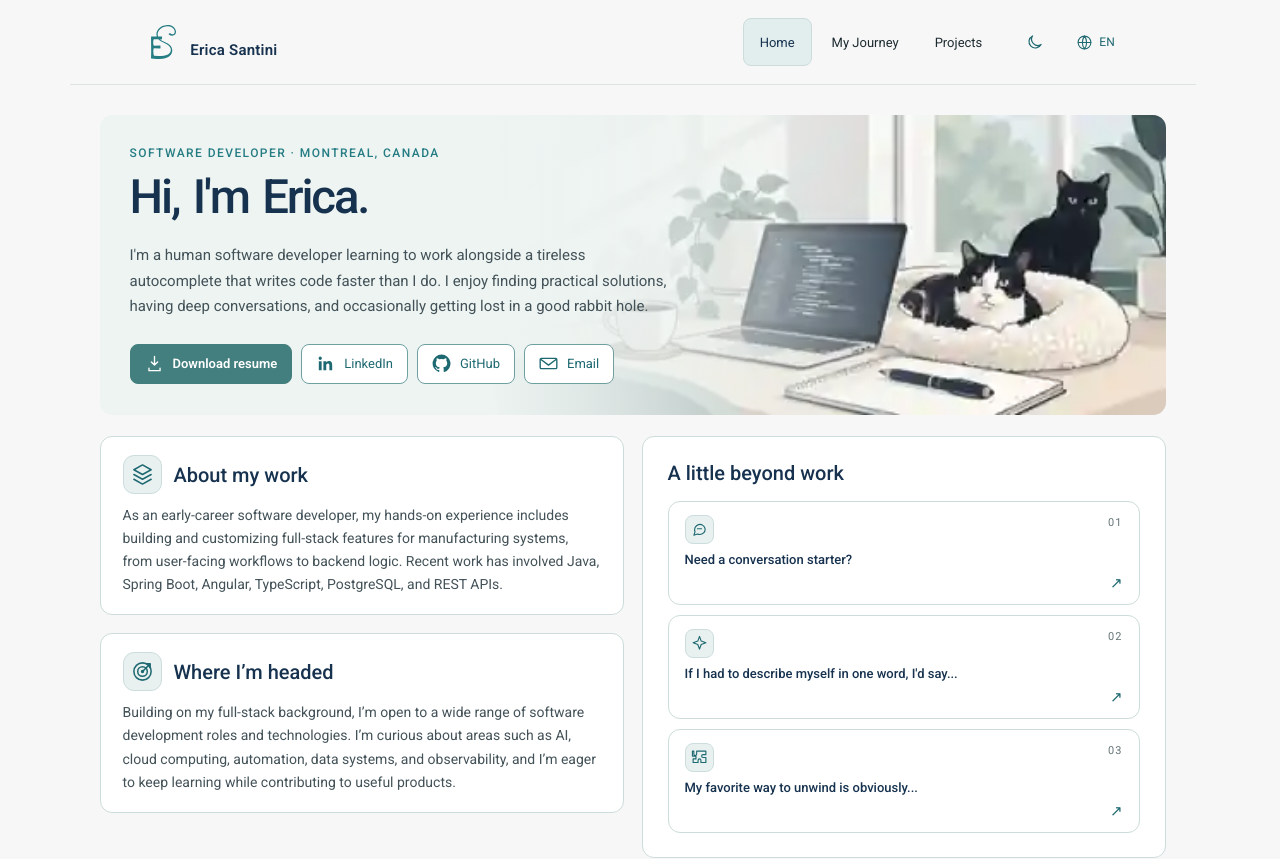
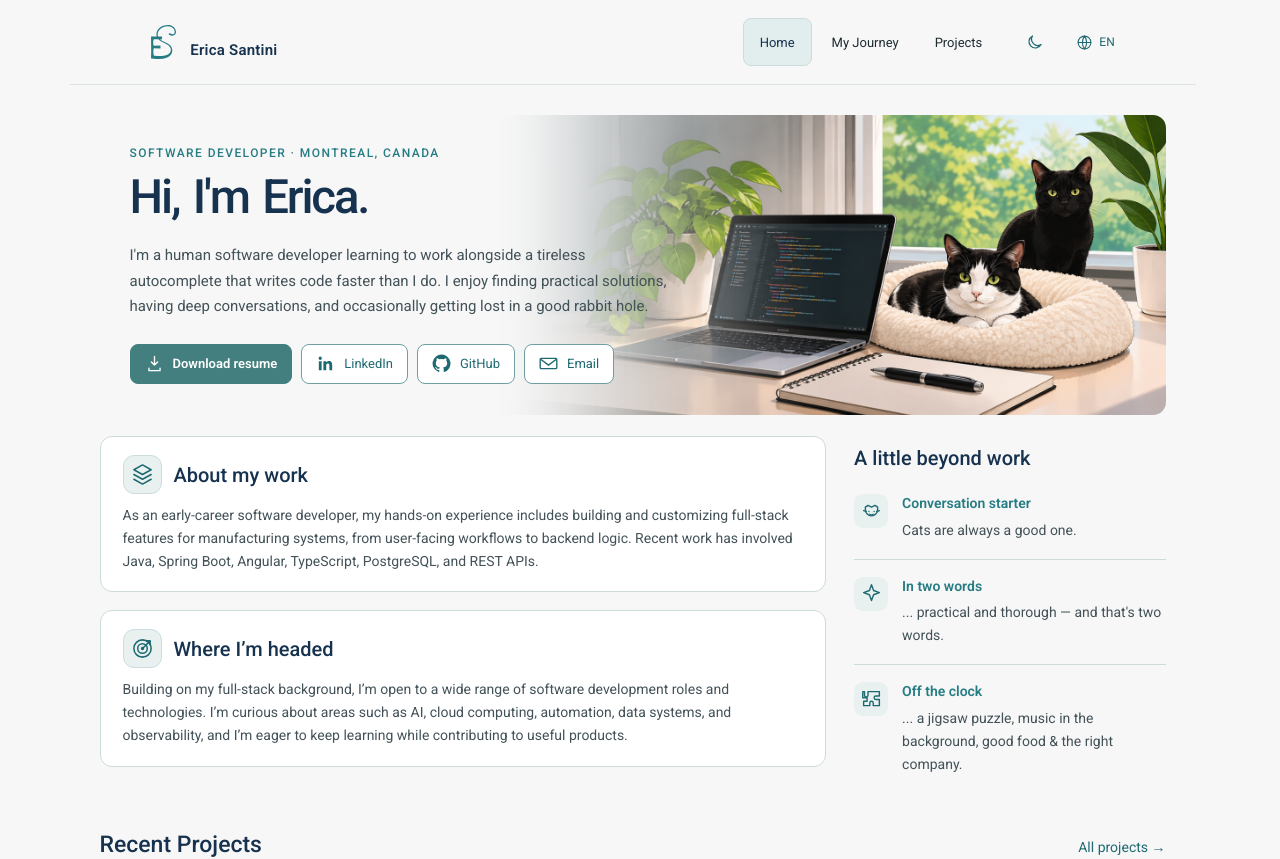
Before and after one commit to Kikasantini/erica-portfolio, a React (Vite) app: page /en in a window 1280 px wide. Shown: the top 859 px of the page. Built offline with nearby package versions, Linux system fonts and the light colour scheme.

Commit message:
Use transparent workspace art and editorial personal notes

```diff
--- a/src/index.css
+++ b/src/index.css
@@ -2255,3 +2255,101 @@ p {
     padding: 18px 20px;
   }
 }
+
+/* Editorial personal notes: wide professional column + narrow, borderless personal column. */
+.home-overview {
+  grid-template-columns: minmax(0, 7fr) minmax(0, 3fr);
+  align-items: stretch;
+  gap: 28px;
+}
+.home-overview__work { min-width: 0; }
+.home-overview .home-section--personal {
+  display: block;
+  align-self: start;
+  min-width: 0;
+  padding: 10px 0 0;
+  margin: 0;
+  border: 0;
+  border-radius: 0;
+  background: transparent;
+  box-shadow: none;
+}
+.home-overview .home-section--personal h2 {
+  margin: 0 0 19px;
+  font-size: 20px;
+  line-height: 1.25;
+}
+.home-personal-notes {
+  display: flex;
+  flex-direction: column;
+  gap: 0;
+}
+.home-personal-note {
+  display: grid;
+  grid-template-columns: 36px minmax(0, 1fr);
+  align-items: start;
+  gap: 12px;
+  position: relative;
+  padding: 17px 0;
+  border-bottom: 1px solid var(--soft-border);
+}
+.home-personal-note:first-child { padding-top: 4px; }
+.home-personal-note:last-child { border-bottom: none; }
+.home-personal-note__icon {
+  display: grid;
+  place-items: center;
+  width: 34px;
+  height: 34px;
+  border-radius: 9px;
+  background: var(--technology-tag-background-color);
+  color: var(--button-text-color);
+}
+.home-personal-note__icon svg { width: 21px; height: 21px; }
+.home-personal-note__content { min-width: 0; }
+.home-personal-note__content h3 {
+  margin: 0 0 5px;
+  color: var(--section-title-color);
+  font-size: 14px;
+  font-weight: 600;
+  line-height: 1.4;
+}
+.home-personal-note__content p {
+  margin: 0;
+  color: var(--paragraph-text);
+  font-size: 13px;
+  line-height: 1.6;
+  overflow-wrap: anywhere;
+}
+.home-personal-note__number { display: none; }
+
+/* Transparent artwork blends with whichever theme's page background is active. */
+.home-hero { background: var(--page-background); }
+.home-hero__art {
+  background-image: url('/soft-slate-cats-transparent.png');
+  background-repeat: no-repeat;
+  background-color: transparent;
+  background-position: right center;
+  background-size: cover;
+  filter: none;
+  -webkit-mask-image: none;
+  mask-image: none;
+}
+.home-hero::before { display: none; }
+@media (min-width: 901px) {
+  .home-hero__art {
+    background-size: auto 100%;
+    background-position: right center;
+  }
+}
+@media (max-width: 700px) {
+  .home-overview { grid-template-columns: minmax(0, 1fr); gap: 25px; }
+  .home-overview .home-section--personal {
+    padding: 0;
+  }
+  .home-hero__art {
+    background-size: auto 250px;
+    background-position: right bottom;
+    -webkit-mask-image: none;
+    mask-image: none;
+  }
+}
--- a/src/locales/en/home.json
+++ b/src/locales/en/home.json
@@ -51,5 +51,10 @@
   "careerTitle": "Where I’m headed",
   "careerSummary": "Building on my full-stack background, I’m open to a wide range of software development roles and technologies. I’m curious about areas such as AI, cloud computing, automation, data systems, and observability, and I’m eager to keep learning while contributing to useful products.",
   "workspaceArtworkAlt": "Cozy coding desk illustration with a laptop, plants and two cats",
-  "viewAllProjects": "All projects"
+  "viewAllProjects": "All projects",
+  "personalNoteTitles": {
+    "conversationStarter": "Conversation starter",
+    "oneWord": "In two words",
+    "gamer": "Off the clock"
+  }
 }
--- a/src/locales/fr/home.json
+++ b/src/locales/fr/home.json
@@ -51,5 +51,10 @@
   "careerTitle": "La direction que je souhaite prendre",
   "careerSummary": "Forte de mon expérience full-stack, je suis ouverte à un large éventail de postes et de technologies en développement logiciel. Je m’intéresse à des domaines comme l’intelligence artificielle, l’infonuagique, l’automatisation, les systèmes de données et l’observabilité, et je souhaite continuer à apprendre tout en contribuant à des produits utiles.",
   "workspaceArtworkAlt": "Illustration d'un bureau de programmation avec ordinateur, plantes et deux chats",
-  "viewAllProjects": "Tous les projets"
+  "viewAllProjects": "Tous les projets",
+  "personalNoteTitles": {
+    "conversationStarter": "Pour briser la glace",
+    "oneWord": "En deux mots",
+    "gamer": "Après le travail"
+  }
 }
--- a/src/locales/pt/home.json
+++ b/src/locales/pt/home.json
@@ -51,5 +51,10 @@
   "careerTitle": "O caminho que quero seguir",
   "careerSummary": "Com minha experiência full-stack, estou aberta a uma ampla variedade de vagas e tecnologias em desenvolvimento de software. Tenho curiosidade por áreas como inteligência artificial, computação em nuvem, automação, sistemas de dados e observabilidade, e quero continuar aprendendo enquanto contribuo para produtos úteis.",
   "workspaceArtworkAlt": "Ilustração de uma mesa de trabalho com notebook, plantas e dois gatos",
-  "viewAllProjects": "Todos os projetos"
+  "viewAllProjects": "Todos os projetos",
+  "personalNoteTitles": {
+    "conversationStarter": "Para começar uma conversa",
+    "oneWord": "Em duas palavras",
+    "gamer": "Fora do expediente"
+  }
 }
--- a/src/pages/Home.tsx
+++ b/src/pages/Home.tsx
@@ -112,7 +112,6 @@ export default function Home() {
   const recentProjects = projectSections.flatMap((section) => section.items).slice(0, 3)
   const recentSectionTitle = projectSections.find((section) => section.id === 'recentProjects')?.title
   const [isHovered, setIsHovered] = useState(false)
-  const [flippedCards, setFlippedCards] = useState<Record<string, boolean>>({})
   const title = t('title')
   const nicknameTitle = t('hoverTitle')
   const contactLinks = t('contactLinks', {
@@ -200,51 +199,29 @@ export default function Home() {
         aria-labelledby="home-interests-title"
       >
         <h2 id="home-interests-title">{t('interestsTitle')}</h2>
-        <div className="home-fun-cards">
-          {personalHighlights.map((card) => {
-            const isFlipped = Boolean(flippedCards[card.id])
-
-            return (
-              <button
-                className={`home-fun-card${isFlipped ? ' is-flipped' : ''}`}
-                type="button"
-                key={card.id}
-                aria-label={isFlipped ? card.back : card.front}
-                aria-pressed={isFlipped}
-                onClick={() =>
-                  setFlippedCards((current) => ({
-                    ...current,
-                    [card.id]: !current[card.id],
-                  }))
-                }
-              >
-                <span className="home-fun-card__inner" aria-hidden="true">
-                  <span className="home-fun-card__face home-fun-card__face--front">
-                    <span className="home-fun-card__topline">
-                      <span className="home-fun-card__symbol" aria-hidden="true">
+        <div className="home-personal-notes">
+          {personalHighlights.map((note, index) => (
+            <div className="home-personal-note" key={note.id}>
+              <span className="home-personal-note__icon" aria-hidden="true">
                 <svg viewBox="0 0 24 24" fill="none" stroke="currentColor" strokeWidth="1.6" strokeLinecap="round" strokeLinejoin="round">
-                          {card.id === 'conversationStarter' ? (
-                            <><path d="M20 11.5a7.5 7.5 0 0 1-7.5 7.5 8 8 0 0 1-3.3-.7L4 20l1.7-4.6A7.5 7.5 0 1 1 20 11.5Z" /><path d="M9 11h6" /></>
-                          ) : card.id === 'oneWord' ? (
-                            <><path d="M12 2l2.4 6.6L21 11l-6.6 2.4L12 20l-2.4-6.6L3 11l6.6-2.4L12 2Z" /></>
+                  {note.id === 'conversationStarter' ? (
+                    <><path d="M5 10V7L8 5l4 2 4-2 3 2v3a7 7 0 1 1-14 0Z" /><path d="M9 12h.01M15 12h.01M10 15q2 2 4 0M3 11l3 1m15-1-3 1" /></>
+                  ) : note.id === 'oneWord' ? (
+                    <><path d="m12 2 2.4 6.6L21 11l-6.6 2.4L12 20l-2.4-6.6L3 11l6.6-2.4L12 2Z" /></>
                   ) : (
                     <><path d="M8 3v4a2 2 0 1 1-4 0V3H2v7h5v4H3v5h7v-3a2 2 0 1 1 4 0v3h7v-7h-4a2 2 0 1 1 0-4h4V3H8Z" /></>
                   )}
                 </svg>
               </span>
-                      <span className="home-fun-card__index">{String(personalHighlights.indexOf(card) + 1).padStart(2, '0')}</span>
+              <div className="home-personal-note__content">
+                <h3>{t('personalNoteTitles.' + note.id)}</h3>
+                <p>{note.back}</p>
+              </div>
+              <span className="home-personal-note__number" aria-hidden="true">
+                {String(index + 1).padStart(2, '0')}
               </span>
-                    <span className="home-fun-card__copy">{card.front}</span>
-                    <span className="home-fun-card__hint" aria-hidden="true">↗</span>
-                  </span>
-                  <span className="home-fun-card__face home-fun-card__face--back">
-                    <span className="home-fun-card__copy">{card.back}</span>
-                    <span className="home-fun-card__hint" aria-hidden="true">↶</span>
-                  </span>
-                </span>
-              </button>
-            )
-          })}
+            </div>
+          ))}
         </div>
       </section>
       </div>
```
Also changed, not shown: public/soft-slate-cats-transparent.png (added). Lines whose indentation alone changed are shown as unchanged.
